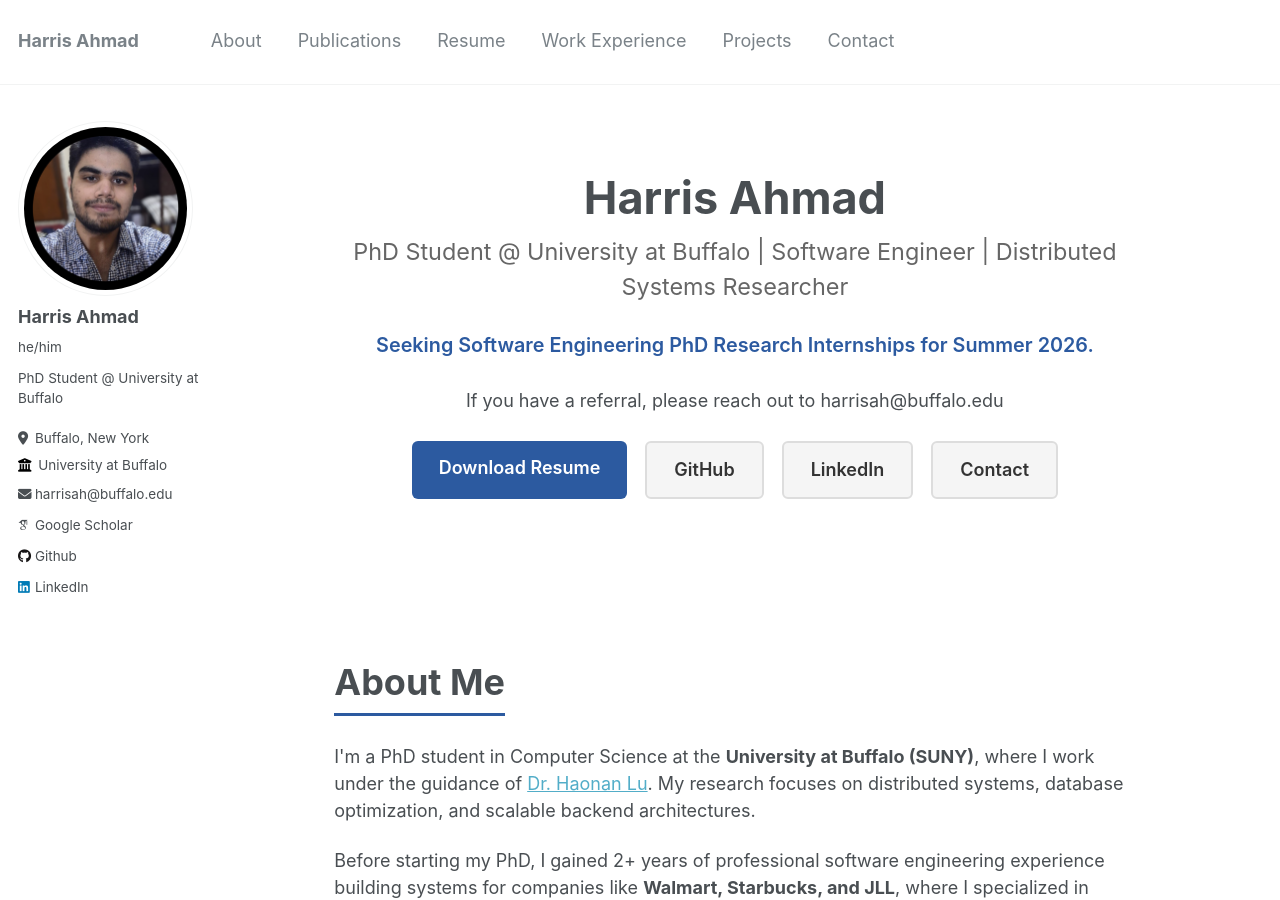
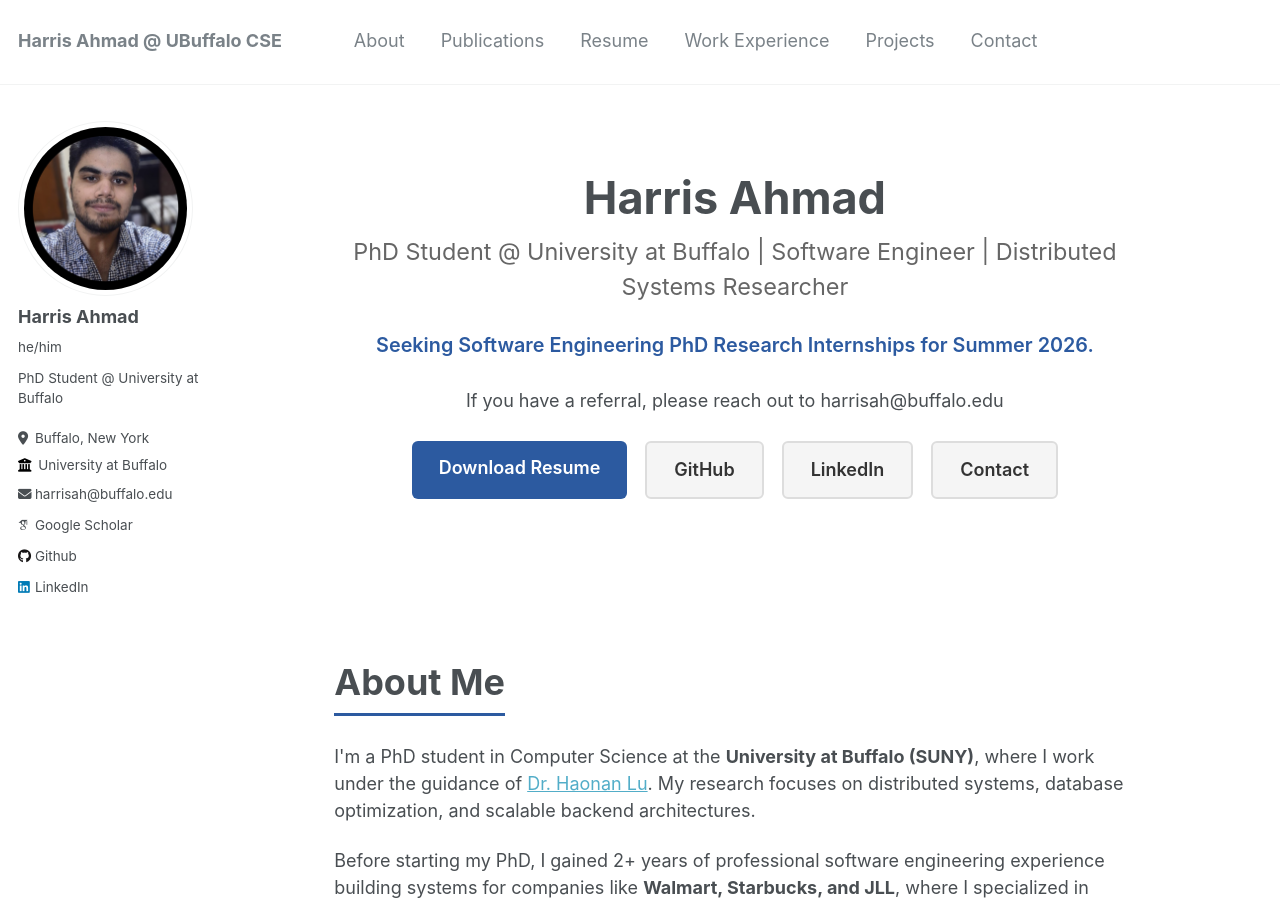
Before and after one commit to harris-ahmad/harris-ahmad.github.io, a Jekyll site: the page built from _pages/about.md, in a window 1280 px wide and 900 px high. Built offline with Jekyll 4.4.1, drawn with Linux system fonts in a browser that asks for light colours; some web fonts are replaced.

Commit message:
updated title

```diff
--- a/_config.yml
+++ b/_config.yml
@@ -8,7 +8,7 @@
 
 # Basic Site Settings
 locale                   : "en-US"
-title                    : "Harris Ahmad"
+title                    : "Harris Ahmad @ UBuffalo CSE"
 title_separator          : "-"
 name                     : &name "Harris Ahmad"
 description              : &description "PhD Student @ University at Buffalo | Software Engineer | Distributed Systems Researcher"
```
